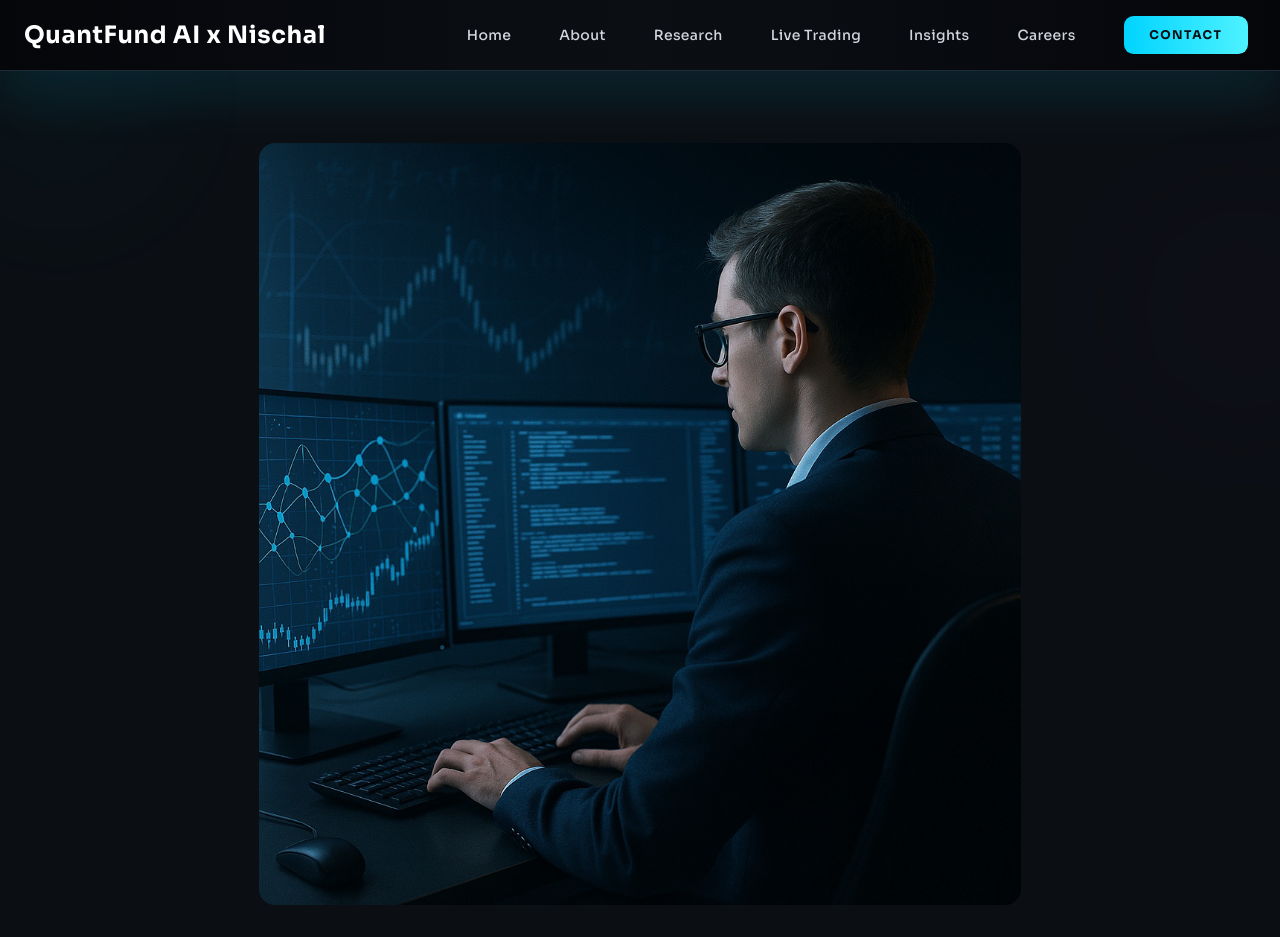
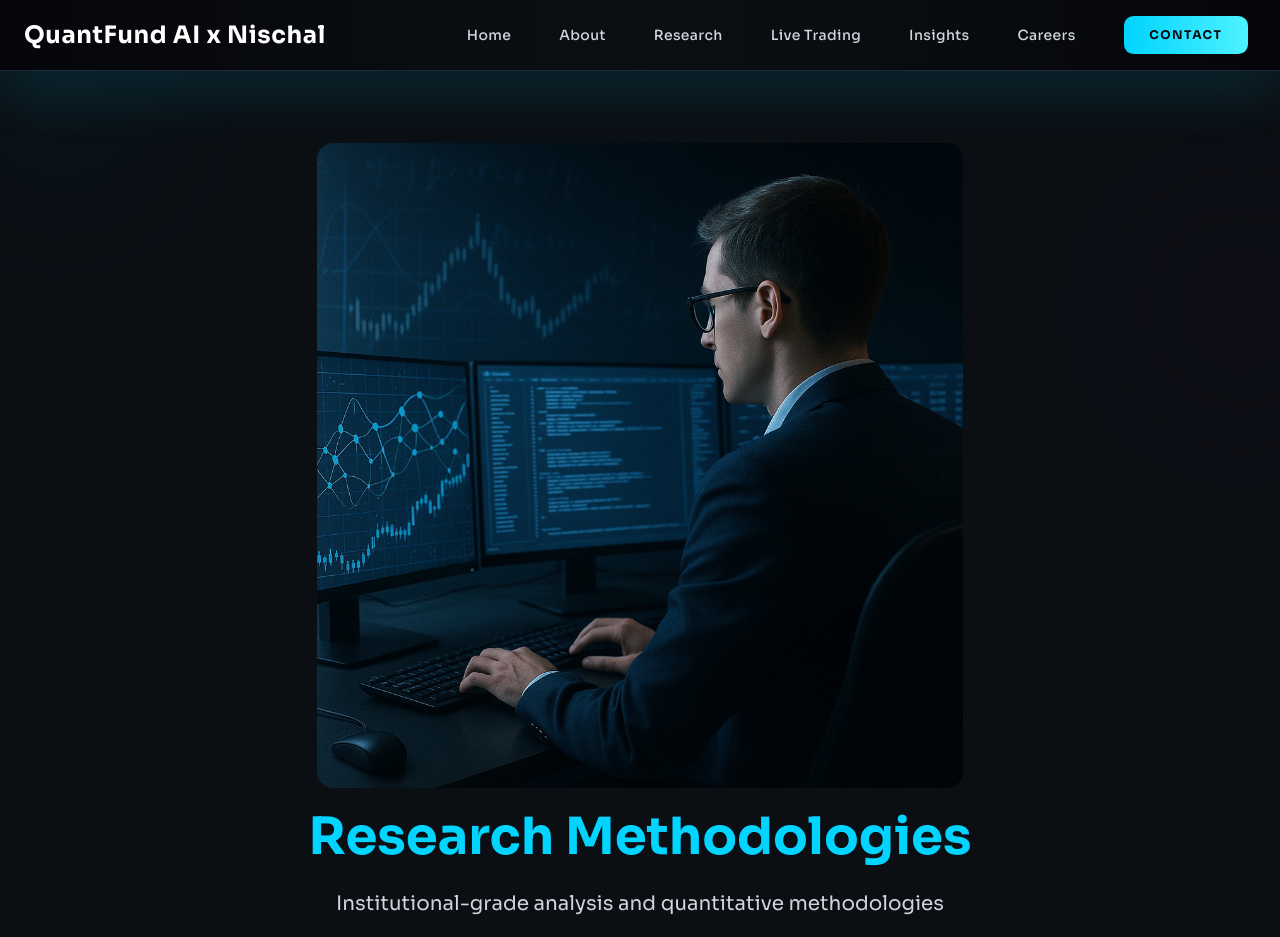
Before and after one commit to nneupane1/quant_website, a Next.js app: page /research in a window 1280 px wide. Shown: the top 937 px of the page. Built offline with nearby package versions, Linux system fonts and the light colour scheme.

Commit message:
Tighten page header spacing

```diff
--- a/app/careers/page.jsx
+++ b/app/careers/page.jsx
@@ -19,9 +19,9 @@ export default function Careers() {
             <img
               src="/images/career1.png"
               alt="Careers at QuantFund AI"
-              className="w-[85%] mx-auto rounded-2xl mb-4 -mt-6 object-contain"
+              className="w-[72%] mx-auto rounded-2xl mb-2 -mt-6 object-contain"
             />
-            <div className="inline-flex items-center gap-2 px-4 py-2 mb-6 glass neon-border rounded-full text-sm font-medium animate-float-y">
+            <div className="inline-flex items-center gap-2 px-4 py-2 mb-4 glass neon-border rounded-full text-sm font-medium animate-float-y">
               <span className="inline-block w-2 h-2 bg-neon-green rounded-full animate-pulse" />
               <span className="font-bold text-white">Hiring Opens Soon</span>
             </div>
--- a/app/engine/page.jsx
+++ b/app/engine/page.jsx
@@ -19,7 +19,7 @@ export default function Engine() {
             <img
               src="/images/tradingroom.png"
               alt="QuantFund AI live trading room"
-              className="w-[85%] mx-auto rounded-2xl mb-4 -mt-6 object-contain"
+              className="w-[72%] mx-auto rounded-2xl mb-2 -mt-6 object-contain"
             />
             <h1 className="text-5xl md:text-6xl font-bold mb-6">
               <span className="gradient-text">Live Trading Room</span>
--- a/app/insights/page.jsx
+++ b/app/insights/page.jsx
@@ -19,7 +19,7 @@ export default function Insights() {
             <img
               src="/images/insights.png"
               alt="QuantFund AI insights"
-              className="w-[85%] mx-auto rounded-2xl mb-4 -mt-6 object-contain"
+              className="w-[72%] mx-auto rounded-2xl mb-2 -mt-6 object-contain"
             />
             <h1 className="text-5xl md:text-6xl font-bold mb-6">
               <span className="gradient-text">Insights</span>
--- a/app/research/page.jsx
+++ b/app/research/page.jsx
@@ -20,9 +20,9 @@ export default function Research() {
             <img
               src="/images/quant_engineer.png"
               alt="Quantitative research engineering"
-              className="w-[85%] mx-auto rounded-2xl mb-4 -mt-6 object-contain"
+              className="w-[72%] mx-auto rounded-2xl mb-2 -mt-6 object-contain"
             />
-            <h1 className="text-[2.55rem] md:text-[3.2rem] font-bold mb-4 text-neon-blue">
+            <h1 className="text-[2.55rem] md:text-[3.2rem] font-bold mb-3 text-neon-blue">
               Research Methodologies
             </h1>
             <p className="text-xl text-gray-300">
```
